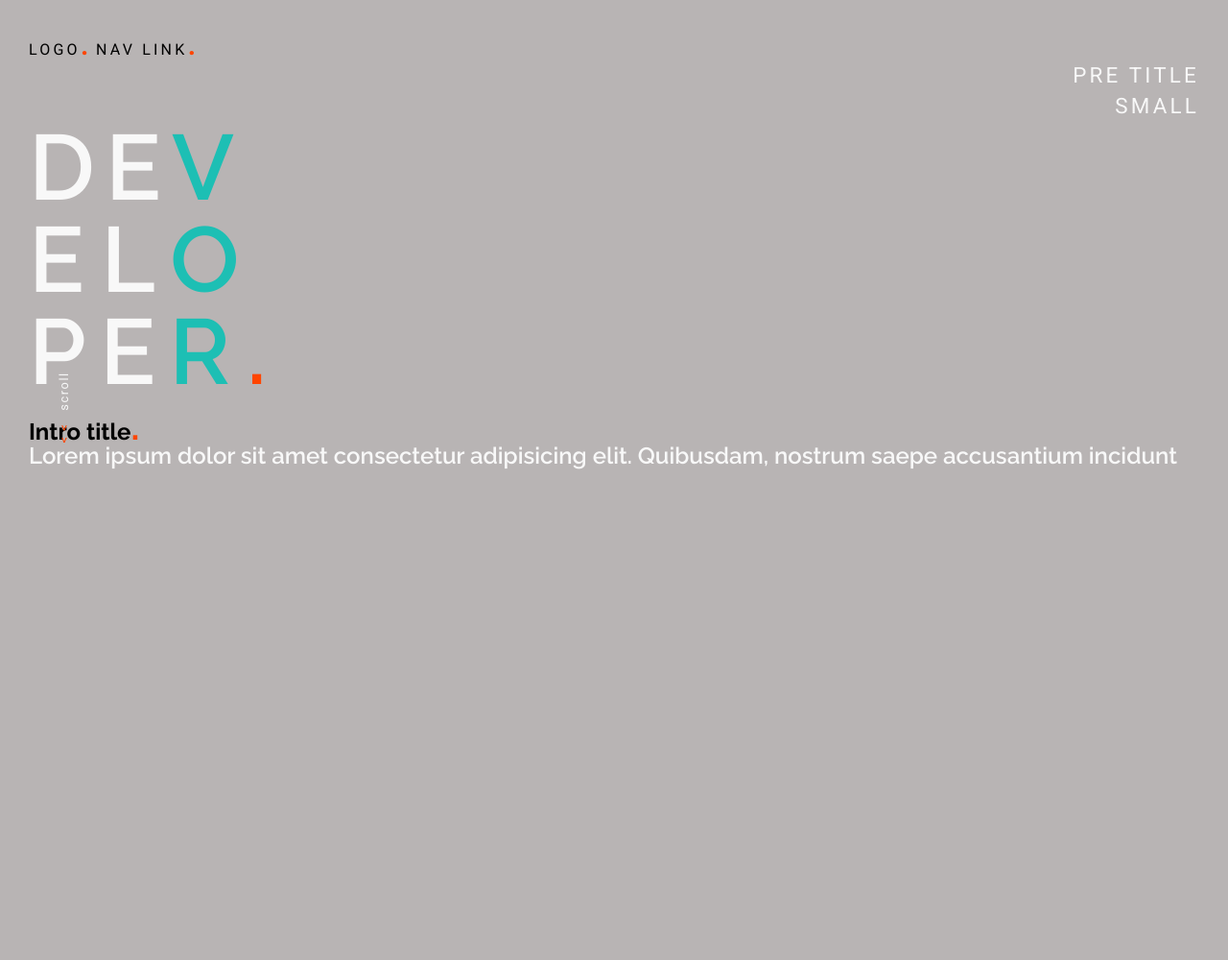
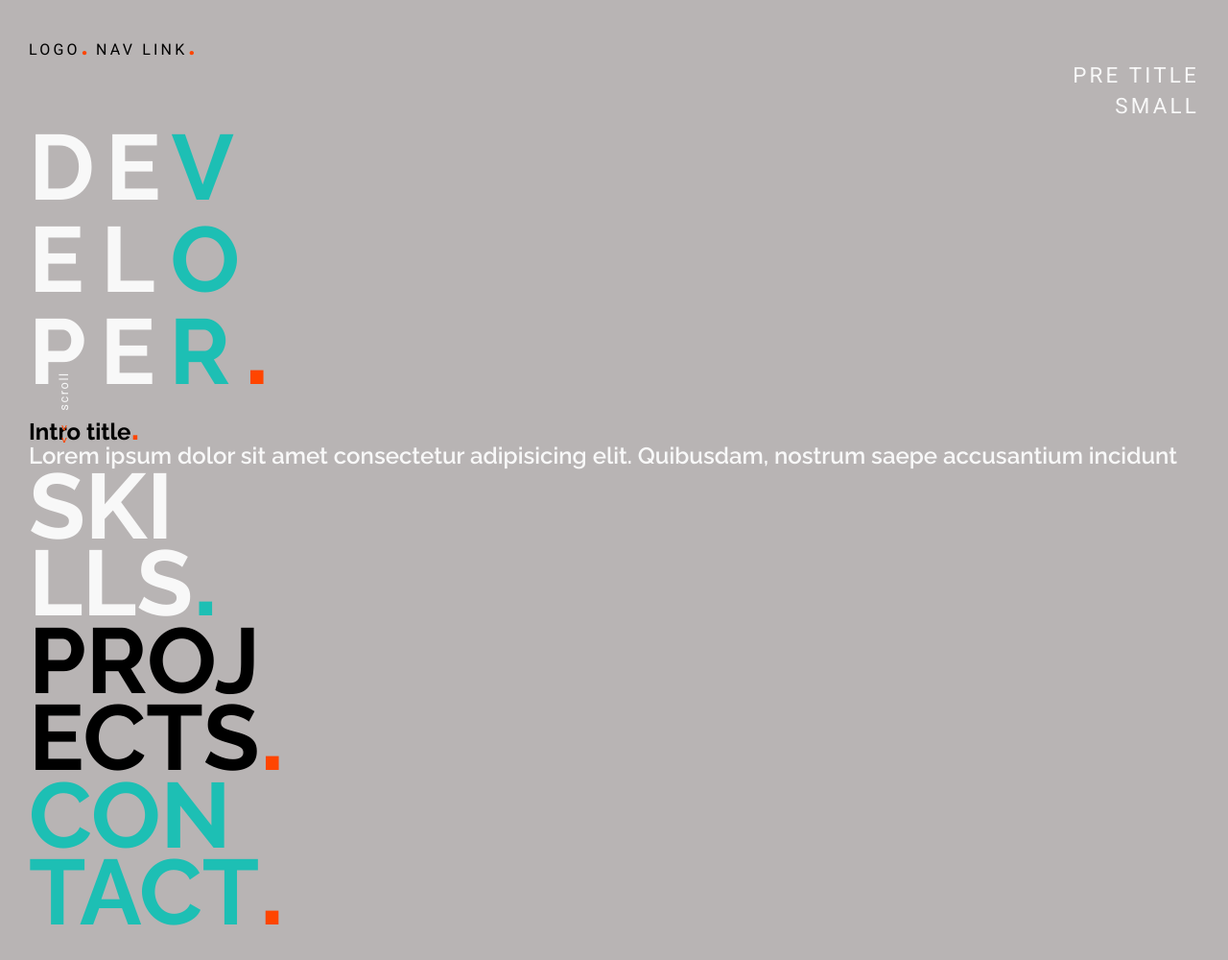
Before and after one commit to harrietgoddard/hg-portfolio, a website: page src/components.html in a window 1280 px wide. Shown: the whole page at 96% size. Before the commit the page ends 800 px from the top, so only its background shows below. Drawn offline with Linux system fonts and the light colour scheme.

Commit message:
article titles styled

```diff
--- a/src/components.html
+++ b/src/components.html
@@ -42,6 +42,12 @@
 
         <p class="intro"><span class="intro-title">Intro title<span>.</span></span><br>Lorem ipsum dolor sit amet consectetur adipisicing elit. Quibusdam, nostrum saepe accusantium incidunt</p>
 
+        <h2 class="skills-title">ski<br>lls<span class="dot">.</span></h2>
+
+        <h2 class="projects-title">proj<br>ects<span class="dot">.</span></h2>
+
+        <h2 class="contact-title">con<br>tact<span class="dot">.</span></h2>
+
 
 
     </body>
--- a/src/css/style.css
+++ b/src/css/style.css
@@ -58,6 +58,11 @@ a {
   background-color: #b8b4b4;
   padding: 30px; }
 
+.main-font, .main-title, .skills-title, .projects-title, .contact-title {
+  font-family: var(--fontMain);
+  text-transform: uppercase;
+  font-weight: 700; }
+
 .alt-font, .logo, .nav-link, .pre-title {
   font-family: var(--fontAlt);
   text-transform: uppercase;
@@ -82,9 +87,7 @@ a {
     color: none; }
 
 .main-title {
-  font-family: var(--fontMain);
   font-size: 6rem;
-  text-transform: uppercase;
   color: var(--offWhite); }
   .main-title span span {
     color: var(--teal); }
@@ -124,3 +127,27 @@ a {
     font-family: sans-serif;
     font-size: 2rem;
     color: var(--red); }
+
+.skills-title {
+  font-size: 6rem;
+  line-height: 5rem;
+  color: var(--offWhite); }
+  .skills-title .dot {
+    font-family: sans-serif;
+    color: var(--teal); }
+
+.projects-title {
+  font-size: 6rem;
+  line-height: 5rem;
+  color: black; }
+  .projects-title .dot {
+    font-family: sans-serif;
+    color: var(--red); }
+
+.contact-title {
+  font-size: 6rem;
+  line-height: 5rem;
+  color: var(--teal); }
+  .contact-title .dot {
+    font-family: sans-serif;
+    color: var(--red); }
--- a/src/scss/_typography.scss
+++ b/src/scss/_typography.scss
@@ -1,5 +1,14 @@
+
+//title font
+
+.main-font {
+    font-family: var(--fontMain);
+    text-transform: uppercase;
+    font-weight: 700;
+}
 
 //alternative font
+
 .alt-font {
     font-family: var(--fontAlt);
     text-transform: uppercase;
@@ -37,9 +46,8 @@
 //main title
 
 .main-title {
-    font-family: var(--fontMain);
+    @extend .main-font;
     font-size: 6rem;
-    text-transform: uppercase;
     color: var(--offWhite);
 
     span {
@@ -100,3 +108,32 @@
     color: var(--red);
     }
 }
+
+//mixin for article titles
+
+@mixin articleTitle($color, $dotcolor) {
+    @extend .main-font;
+    font-size: 6rem;
+    line-height: 5rem;
+    color: $color;
+
+    .dot {
+        font-family: sans-serif;
+        color: $dotcolor;
+    }
+
+}
+
+//skills title
+
+.skills-title {
+    @include articleTitle(var(--offWhite), var(--teal));
+}
+
+.projects-title {
+    @include articleTitle(black, var(--red));
+}
+
+.contact-title {
+    @include articleTitle(var(--teal), var(--red));
+}
```
Also changed, not shown: dist/components.html, dist/css/style.css.
